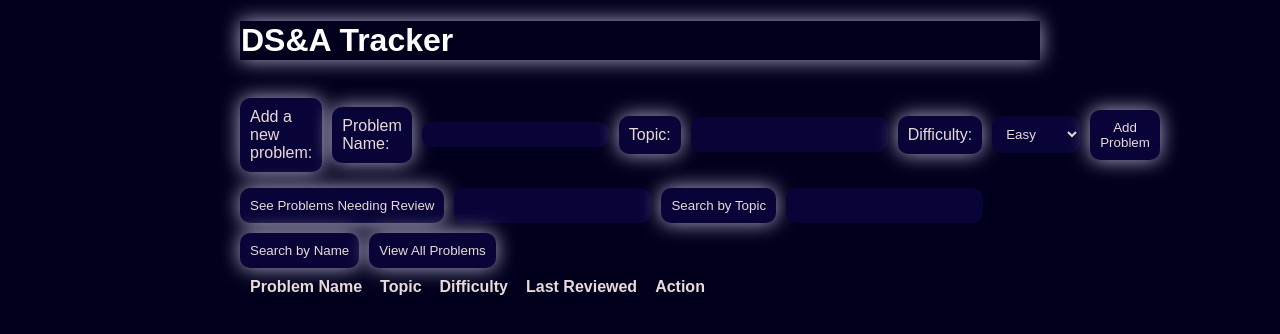
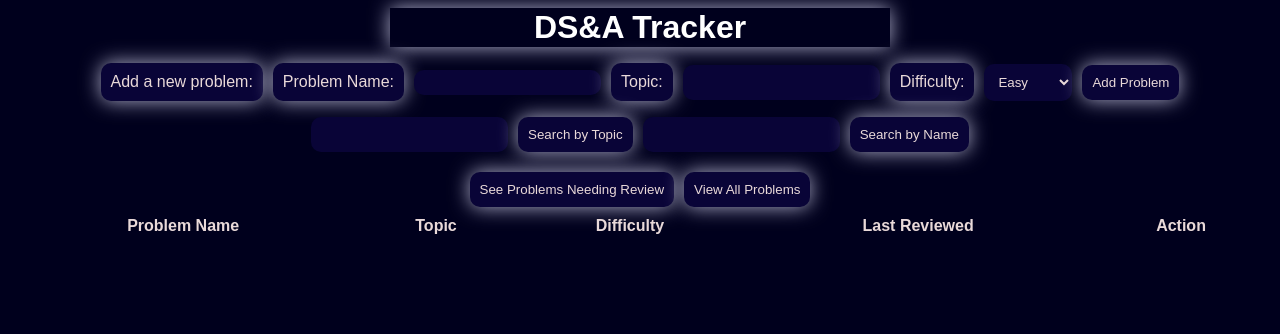
Before and after one commit to HaKh27/dsa-practice-tracker, a Flask app: page / in a window 1280 px wide. Shown: the top 334 px of the page. Run offline with Flask 3, Linux system fonts and the light colour scheme; data that the repository does not hold is empty; some libraries are stand-ins or nearby versions.

Commit message:
CSS additional styling

```diff
--- a/static/style.css
+++ b/static/style.css
@@ -1,7 +1,10 @@
 h1{
+    text-align: center;
     color:white;
     padding: 1px;
     box-shadow: 0px 0px 20px var(--glow-color);
+    width: 500px;
+    margin: 0 auto;
 
 
 }
@@ -49,8 +52,11 @@ body{
 }
 
 .container {
-    max-width: 800px;
     margin: 0 auto;
+}
+
+table{
+    width: 100%;
 }
 
 button {
@@ -83,6 +89,7 @@ form {
     display: flex;
     align-items: center;
     gap:10px;
+    justify-content: center;
 }
 
 .button_type {
@@ -90,6 +97,7 @@ form {
     align-items: center;
     gap: 10px ;
     flex-wrap:wrap;
+    justify-content: center;
 
 }
 
@@ -109,3 +117,18 @@ p {
     border-radius: 10px ;
 
 }
+
+.problem_form{
+    display:flex;
+    gap: 10px;
+    align-items: center;
+    justify-content: center;
+}
+
+.buttonActionOnly{
+    display:flex;
+    align-items: center;
+    gap: 10px;
+    justify-content: center;
+    margin-top: 20px;
+}
--- a/templates/skeleton.html
+++ b/templates/skeleton.html
@@ -8,6 +8,7 @@
     <div class="container">
     <h1>DS&A Tracker</h1>
     <form>
+        <div class="problem_form">
         <p>Add a new problem: </p>
         <label for ="name">Problem Name: </label>
         <input type="text" id="name" name="name">
@@ -25,14 +26,18 @@
 
 
         <button type="submit">Add Problem</button>
+        </div>
 
     </form>
     <div class="button_type">
-        <button type="button" id="reviewButton">See Problems Needing Review</button>
         <input type="text" id="searchTopic" name="searchTopic">
         <button type="button" id="searchByTopic">Search by Topic</button>
         <input type="text" id="searchName" name="searchName">
         <button type="button" id="searchByName">Search by Name</button>
+    </div>
+    <div class="buttonActionOnly">
+        <button type="button" id="reviewButton">See Problems Needing Review</button>
+
         <button type="button" id ="viewAllButton">View All Problems</button>
     </div>
     <table>
```
